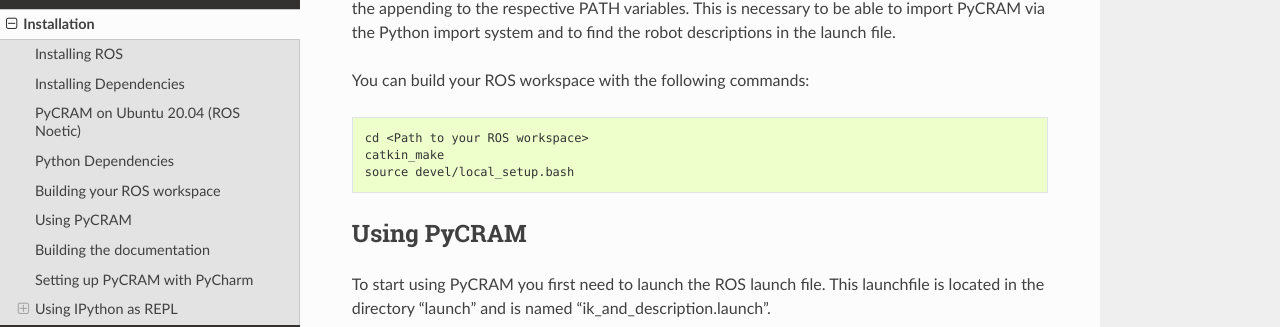
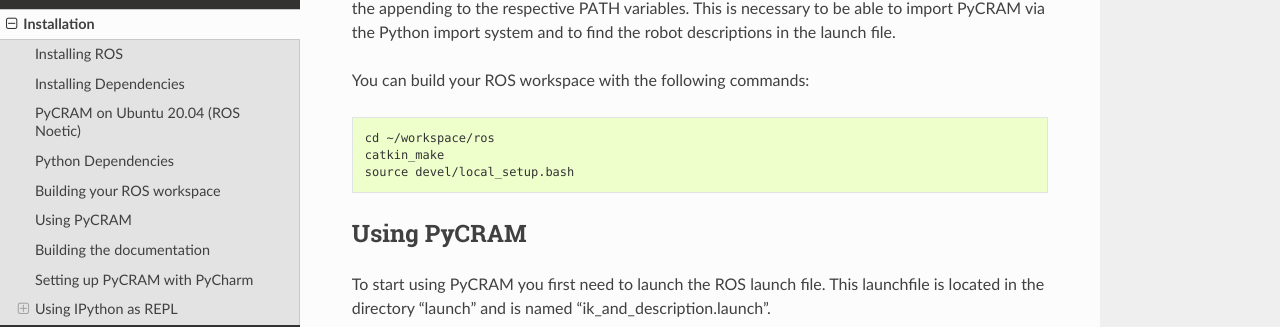
Before and after one commit to cram2/pycram, a Sphinx documentation site: the page built from doc/source/installation.rst, in a window 1280 px wide and 900 px high, scrolled down 2128 px. Shown: the part 129-456 px from the top of the window. Built offline with Sphinx 7.4.7 and the Read the Docs theme 2.0.0, drawn with Linux system fonts in a browser that asks for light colours; pages that are not in the unit, such as notebooks, are missing from menus; some of the changed lines change nothing that is shown.

Commit message:
[doc] Install guide with concrete paths

```diff
--- a/doc/source/installation.rst
+++ b/doc/source/installation.rst
@@ -115,7 +115,7 @@
 
 .. code-block:: console
 
-    cd <Path to your ROS workspace>
+    cd ~/workspace/ros
     catkin_make
     source devel/local_setup.bash
 
```
